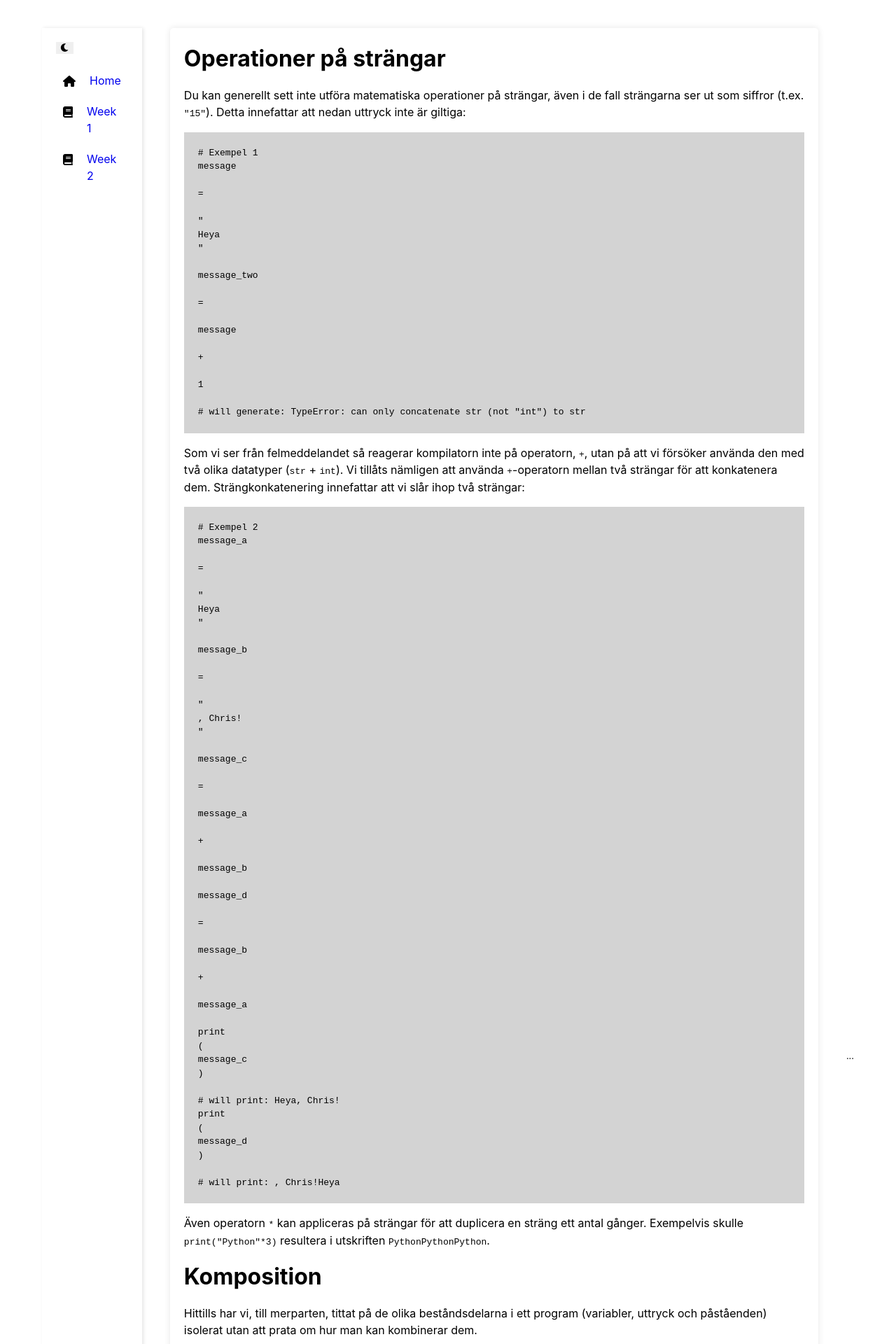
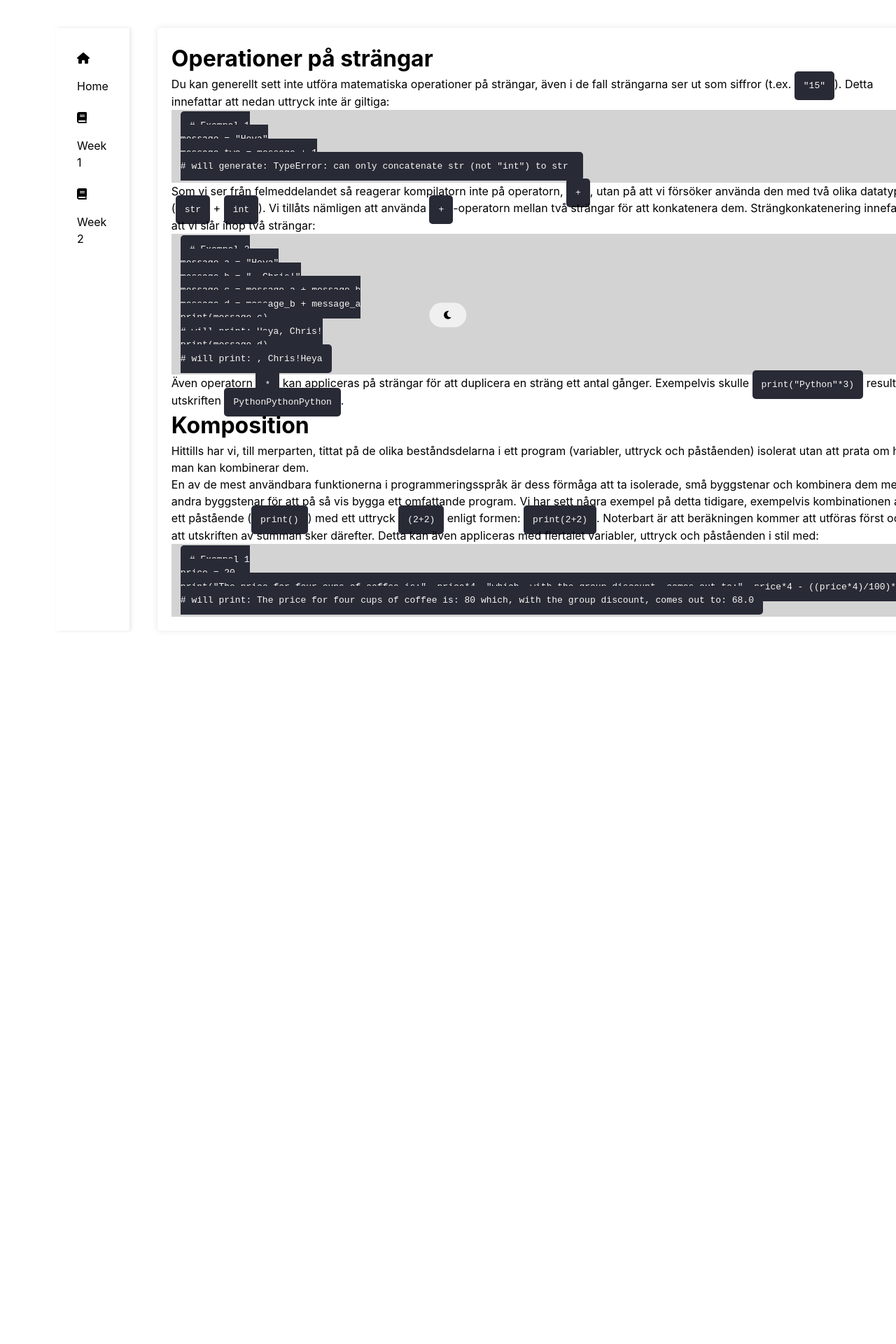
Before and after one commit to noitaloiv/fundamentalPython, a Jekyll site: the page built from week1/strings.md, in a window 1280 px wide. Shown: the top 1920 px of the page at 70% size. Built offline with Jekyll 4.4.1, drawn with Linux system fonts in a browser that asks for light colours; our own code applies the rules of GitHub Pages for plain Markdown files; a style sheet for code colours, icons or effects is not loaded; after the commit the page ends 941 px from its top, so only the background shows below that.

Commit message:
Update style.css

```diff
--- a/assets/css/style.css
+++ b/assets/css/style.css
@@ -1,3 +1,10 @@
+/* General Resets */
+* {
+  box-sizing: border-box;
+  margin: 0;
+  padding: 0;
+}
+
 :root {
   /* Light theme colors */
   --background-color: #ffffff;
@@ -9,8 +16,19 @@
   /* Dark theme colors */
   --background-color: #121212;
   --text-color: #ffffff;
+  /* ... other dark theme colors */
+}
 
-  /* ... other dark theme colors */
+/* Light mode menu */
+body[data-theme='light'] .dropdown-content {
+  background: #ffffff;
+  color: #000000;
+}
+
+/* Dark mode menu */
+body[data-theme='dark'] .dropdown-content {
+  background: #121212;
+  color: #ffffff;
 }
 
 /* Light mode icon */
@@ -30,7 +48,7 @@ body {
     line-height: 1.5;
     margin: 0;
     padding: 0;
-    --font-stack: -apple-system,BlinkMacSystemFont,Segoe UI,Helvetica,Arial,sans-serif,Apple Color Emoji,Segoe UI Emoji;
+    --font-stack: -apple-system,BlinkMacSystemFont,"Segoe UI",Helvetica,Arial,sans-serif,"Apple Color Emoji","Segoe UI Emoji";
     --font-stack--monospace: "SFMono-Regular",Menlo,Consolas,Monaco,Liberation Mono,Lucida Console,monospace;
     --font-size--normal: 100%;
     --font-size--small: 87.5%;
@@ -40,19 +58,33 @@ body {
     --code-font-size: var(--font-size--small--2);
 }
 
-pre {
-  line-height: 1.5;
-  padding: 20px;
-  background-color: #FFF; /* Darker background for dark mode */
-  color: #000;
+a {
+  color: #000000; /* Same as other text */
 }
 
-button {
-  border:none;
+.dropdown-menu span {
+  display: flex;
 }
 
-span {
-  display: flex;
+pre, code {
+  line-height: 1.5;
+  background-color: #282a36; /* Dark background for code blocks */
+  color: #f8f8f2; /* Light text for code */
+  border-radius: 5px;
+  padding: 1em;
+}
+
+/* Theme Toggle Button */
+#theme-toggle {
+  position: fixed;
+  top: 50%;
+  left: 50%;
+  transform: translate(-50%, -50%);
+  cursor: pointer;
+  background-color: #f0f0f0;
+  border: none;
+  padding: 10px 20px;
+  border-radius: 20px;
 }
 
 @media (prefers-color-scheme: dark) {
@@ -174,7 +206,7 @@ footer {
 
 /* Sidebar styles */
 #sidebar {
-    width: 240px; /* Fixed sidebar width */
+    width: 300px;
     padding: 20px;
     box-shadow: 2px 0 5px rgba(0,0,0,0.1); /* Subtle shadow for depth */
     margin: 20px;
@@ -206,10 +238,15 @@ main {
     .container {
         flex-direction: column; /* Stack sidebar and content on smaller screens */
     }
-
     #sidebar {
         width: 100%; /* Full width sidebar on smaller screens */
         box-shadow: none; /* Remove shadow on smaller screens */
+    }
+    .sidemenu {
+      width: 100px; /* Smaller width with icons only */
+    }
+    .sidemenu label {
+      display: none; /* Hide text labels */
     }
 }
 
@@ -255,6 +292,7 @@ img {
     min-width: 160px;
     box-shadow: 0px 8px 16px 0px rgba(0,0,0,0.2);
     z-index: 1;
+    opacity: 1;
 }
 
 /* Show the dropdown menu on hover */
```
